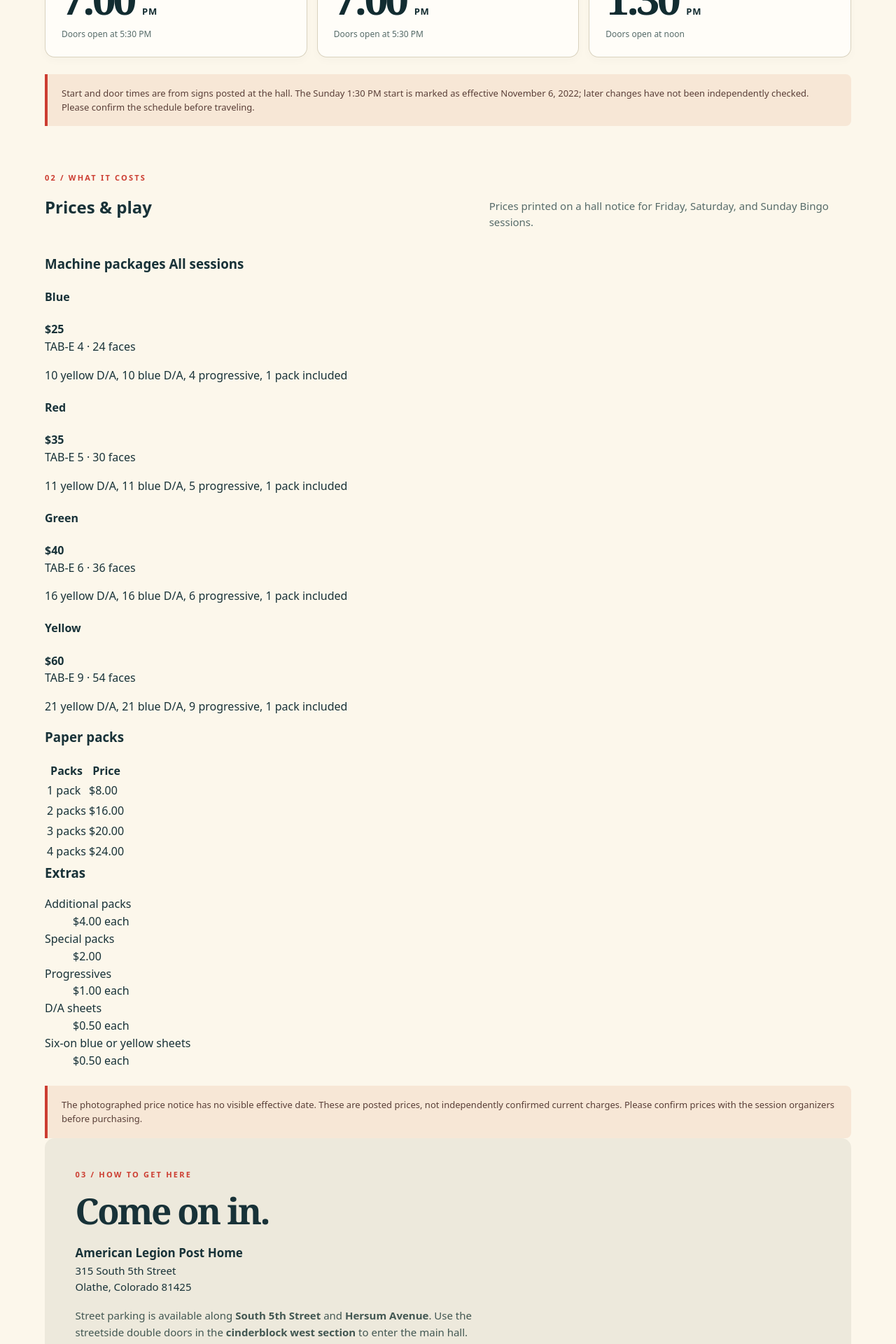
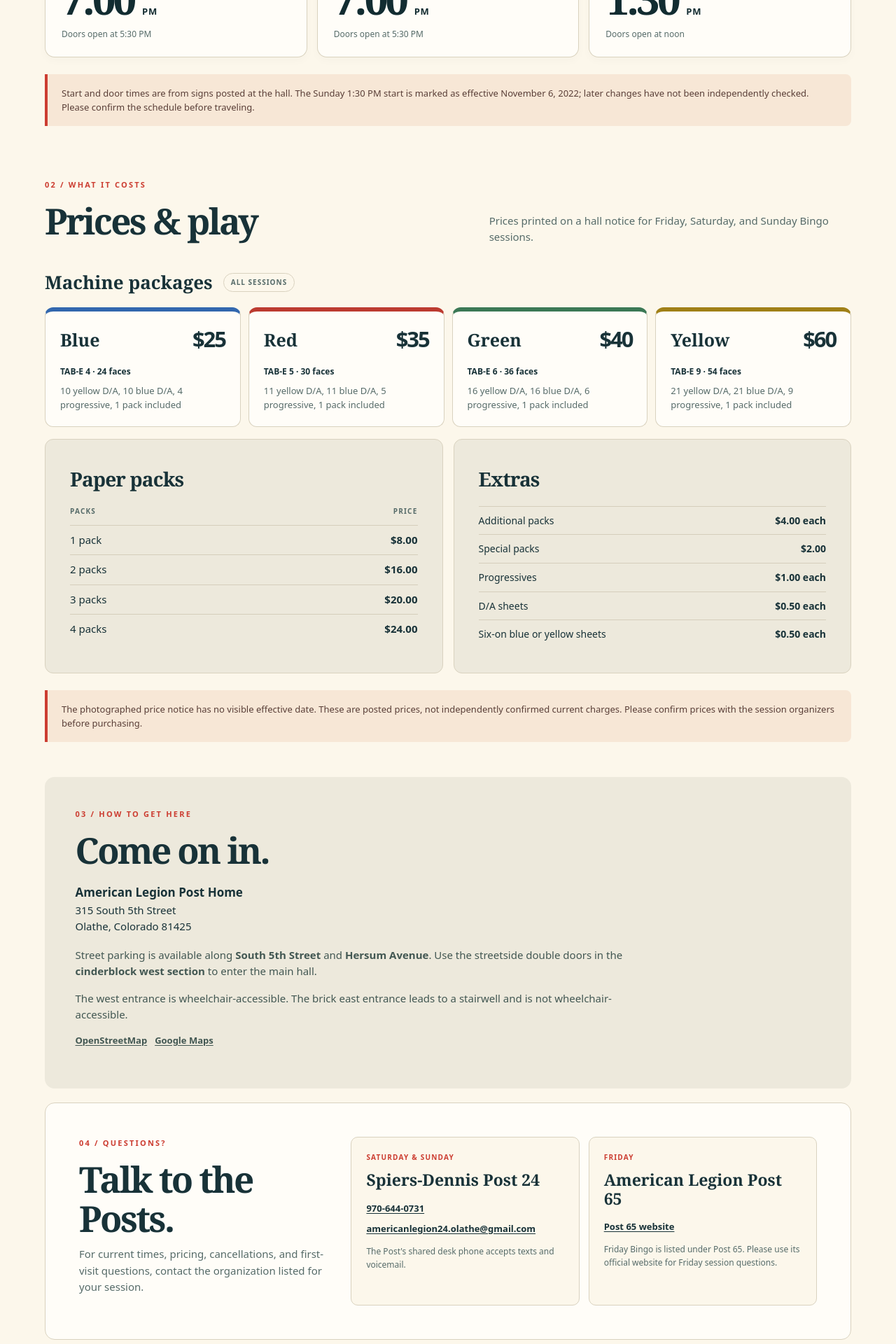
Before and after one commit to SPIERS-DENNIS-POST/spiers-dennis-post.github.io, a Jekyll site: the page built from donate/bingo/index.md, in a window 1280 px wide. Shown: the part 1121-3041 px from the top of the page at 70% size. Built offline with Jekyll 4.4.1, drawn with Linux system fonts in a browser that asks for light colours.

Commit message:
Style Bingo machine tiers, paper-pack table and extras

```diff
--- a/assets/css/bingo.css
+++ b/assets/css/bingo.css
@@ -82,4 +82,33 @@
 .bingo-footer{display:flex;align-items:center;justify-content:space-between;gap:20px;flex-wrap:wrap;border-top:1px solid var(--line);padding:25px 0 40px;color:var(--muted);font-size:10px;font-weight:800;letter-spacing:.1em}
 @media(max-width:1000px){.bingo-hero{grid-template-columns:1fr 300px;padding:45px 35px}.bingo-ticket{padding:13px}.bingo-ticket-letters span{height:39px}.bingo-contact{grid-template-columns:1fr}.bingo-contact-cards{grid-template-columns:repeat(2,minmax(0,1fr))}}
 @media(max-width:760px){.bingo-shell{padding:0 15px}.bingo-topbar{min-height:82px}.bingo-brand{font-size:11px}.bingo-brand small{font-size:8px}.bingo-home{font-size:10px;padding:8px}.bingo-hero{grid-template-columns:1fr;gap:42px;border-radius:13px 13px 44px 13px;padding:45px 25px 55px}.bingo-hero h1{font-size:clamp(80px,16vw,120px)}.bingo-ticket{max-width:280px;transform:rotate(3deg)}.bingo-section{padding:62px 0 46px}.bingo-section-heading{grid-template-columns:1fr;gap:8px}.bingo-days{grid-template-columns:1fr}.bingo-day{display:grid;grid-template-columns:1fr auto;align-items:center;column-gap:15px}.bingo-day-top{grid-column:1/-1}.bingo-day h3{margin:17px 0 5px}.bingo-day-time{font-size:43px;text-align:right}.bingo-day-note{grid-column:1/-1;margin:9px 0 0}.bingo-detail-grid{grid-template-columns:1fr}.bingo-detail{min-height:0}.bingo-contact-cards{grid-template-columns:1fr}.bingo-contact{margin-bottom:40px}.bingo-footer{font-size:9px}}
-@media(prefers-reduced-motion:reduce){html{scroll-behavior:auto}}
+@media(prefers-reduced-motion:reduce){html{scroll-behavior:auto}}.bingo-prices{padding:10px 0 26px}
+.bingo-prices h2{font-family:Georgia,"Times New Roman",serif;letter-spacing:-.05em;font-size:clamp(34px,4vw,55px);line-height:1.1;margin:0 0 12px}
+.bingo-prices-subhead{display:flex;gap:15px;align-items:center;flex-wrap:wrap;font-family:Georgia,"Times New Roman",serif;font-size:26px;margin:0 0 15px}
+.bingo-prices-subhead span{font-family:system-ui,sans-serif;font-size:10px;font-weight:850;letter-spacing:.1em;text-transform:uppercase;border:1px solid var(--line);border-radius:99px;padding:5px 10px;color:var(--muted)}
+.bingo-price-tiers{display:grid;grid-template-columns:repeat(4,minmax(0,1fr));gap:11px;margin-bottom:17px}
+.bingo-price-tier{background:var(--paper);border:1px solid var(--line);border-top:6px solid var(--tier-color);border-radius:12px;padding:21px;min-width:0}
+.bingo-tier-blue{--tier-color:#3267ae}
+.bingo-tier-red{--tier-color:#bc3b30}
+.bingo-tier-green{--tier-color:#3b7855}
+.bingo-tier-yellow{--tier-color:#a08017}
+.bingo-tier-top{display:flex;align-items:center;justify-content:space-between;flex-wrap:wrap;gap:8px;margin-bottom:18px}
+.bingo-tier-top h4{margin:0;font-family:Georgia,"Times New Roman",serif;font-size:25px}
+.bingo-tier-top strong{font-size:31px;letter-spacing:-.07em;line-height:1}
+.bingo-price-tier p{font-size:13px;color:var(--muted);margin:0;line-height:1.5}
+.bingo-price-tier .bingo-tier-spec{font-size:12px;font-weight:850;color:var(--ink);margin-bottom:9px}
+.bingo-paper-wrap{display:grid;grid-template-columns:repeat(2,minmax(0,1fr));gap:15px}
+.bingo-paper-panel{background:#ede9dc;border:1px solid var(--line);border-radius:12px;padding:clamp(22px,3vw,35px);min-width:0}
+.bingo-paper-panel h3{font-family:Georgia,"Times New Roman",serif;letter-spacing:-.03em;font-size:28px;margin:0 0 16px}
+.bingo-paper-table{width:100%;border-collapse:collapse;font-size:15px}
+.bingo-paper-table th{text-align:left;font-size:10px;letter-spacing:.12em;text-transform:uppercase;color:var(--muted);padding:0 0 12px}
+.bingo-paper-table td{padding:9px 0;border-top:1px solid #d5cebb}
+.bingo-paper-table th:last-child,.bingo-paper-table td:last-child{text-align:right;font-weight:800;font-variant-numeric:tabular-nums}
+.bingo-extra-list{margin:0}
+.bingo-extra-list>div{display:flex;justify-content:space-between;gap:12px;border-top:1px solid #d5cebb;padding:9px 0;font-size:14px}
+.bingo-extra-list dt{margin:0}
+.bingo-extra-list dd{margin:0;text-align:right;font-weight:850;white-space:nowrap;font-variant-numeric:tabular-nums}
+.bingo-visit{margin:24px 0 20px;min-height:0}
+.bingo-visit p:not(.bingo-eyebrow){max-width:820px}
+@media(max-width:1030px){.bingo-price-tiers{grid-template-columns:repeat(2,minmax(0,1fr))}}
+@media(max-width:660px){.bingo-price-tiers,.bingo-paper-wrap{grid-template-columns:1fr}.bingo-price-tier{padding:17px 20px}.bingo-tier-top{margin-bottom:12px}.bingo-prices{padding-top:0}.bingo-paper-panel{padding:24px}.bingo-prices-subhead{font-size:23px}}
```
